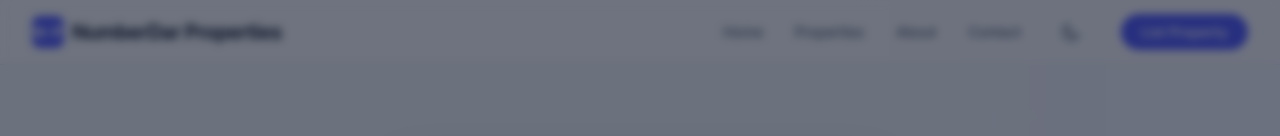
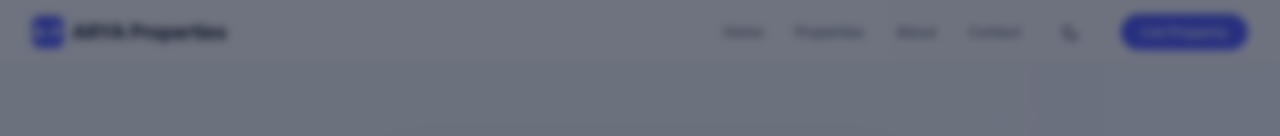
Before and after one commit to Anmol2004k/Numberdar-properties, a React (Vite) app: page / in a window 1280 px wide. Shown: the top 136 px of the page. Built offline with nearby package versions, Linux system fonts and the light colour scheme.

Commit message:
Edit nav Section

```diff
--- a/components/Navbar.tsx
+++ b/components/Navbar.tsx
@@ -19,8 +19,8 @@ const Navbar: React.FC = () => {
         <div className="flex justify-between items-center h-16">
           {/* Logo */}
           <div className="flex-shrink-0 flex items-center gap-2">
-            <div className="w-8 h-8 bg-brand-500 rounded-lg flex items-center justify-center text-white font-bold">N-P</div>
-            <span className="text-xl font-bold tracking-tight text-slate-900 dark:text-white">NumberDar Properties</span>
+            <div className="w-8 h-8 bg-brand-500 rounded-lg flex items-center justify-center text-white font-bold">A-P</div>
+            <span className="text-xl font-bold tracking-tight text-slate-900 dark:text-white">ARYA Properties</span>
           </div>
 
           {/* Desktop Nav */}
```
